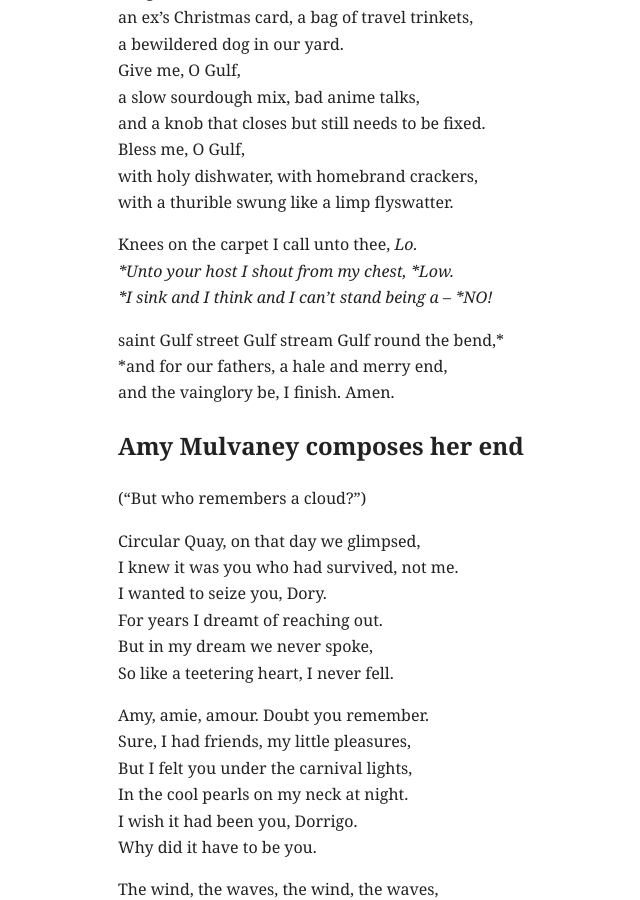
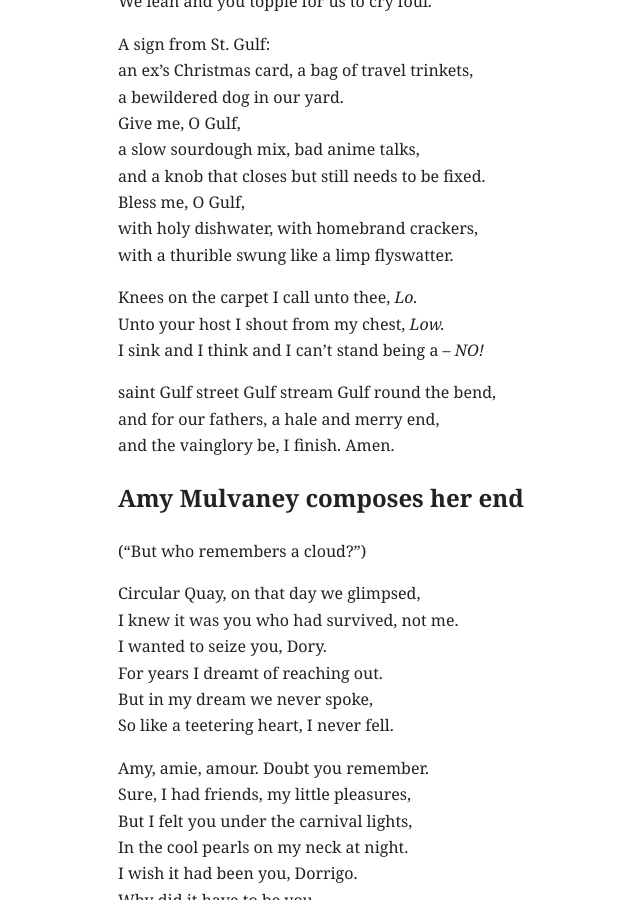
Before and after one commit to mingjiliu/mingjiliu.github.io, a Jekyll site: the page built from _poems/St. Gulf Days (and burned house horizons) — a 20 poem narrative.md, in a window 1280 px wide and 900 px high, scrolled down 4810 px. Shown: the whole window, without its empty margins (206-846 px from the left). Built offline with Jekyll 4.4.1, drawn with Linux system fonts in a browser that asks for light colours; some of the changed text lies outside the part shown.

```diff
--- a/_poems/St. Gulf Days (and burned house horizons) — a 20 poem narrative.md
+++ b/_poems/St. Gulf Days (and burned house horizons) — a 20 poem narrative.md
@@ -200,12 +200,12 @@ Bless me, O Gulf,
 with holy dishwater, with homebrand crackers,
 with a thurible swung like a limp flyswatter.
 
-Knees on the carpet I call unto thee, *Lo.
-*Unto your host I shout from my chest, *Low.
-*I sink and I think and I can't stand being a -- *NO!*
+Knees on the carpet I call unto thee, *Lo.*
+Unto your host I shout from my chest, *Low.*
+I sink and I think and I can't stand being a -- *NO!*
 
-saint Gulf street Gulf stream Gulf round the bend,*
-*and for our fathers, a hale and merry end,
+saint Gulf street Gulf stream Gulf round the bend,
+and for our fathers, a hale and merry end,
 and the vainglory be, I finish. Amen.
 
 ## Amy Mulvaney composes her end
@@ -651,8 +651,8 @@ Something to turn endlessly in the dark
 
 Like a worry stone rubbed to an oily sheen
 
-: *Tell me about despair, yours, and I will tell you mine
-*For even at the intervals, soothing is possible
+: *Tell me about despair, yours, and I will tell you mine*
+For even at the intervals, soothing is possible
 
 Language is fragile and no gesture can bring closure
 
```
